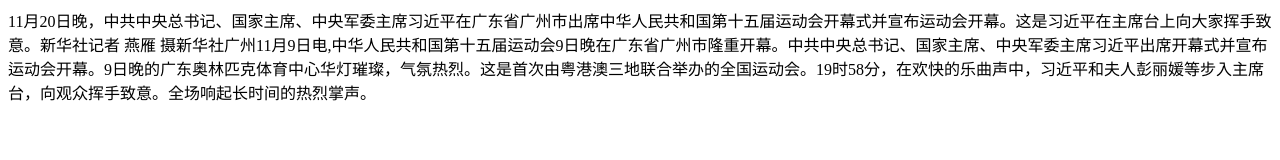
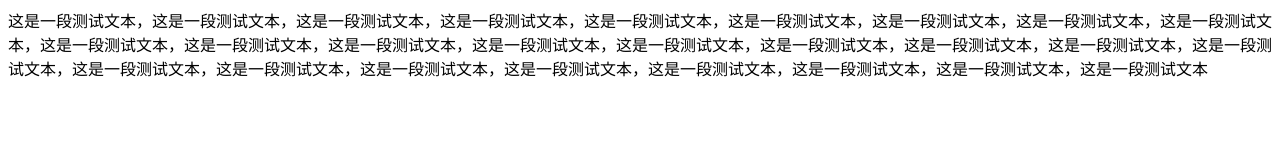
Before and after one commit to zourongchun/zourongchun.github.io, a plain HTML site: page index.html in a window 1280 px wide. Drawn offline with Linux system fonts and the light colour scheme.

Commit message:
Update index.html

```diff
--- a/index.html
+++ b/index.html
@@ -24,7 +24,7 @@
   var app = new Vue({
     el: '#app',
     data: {
-      message: '11月20日晚，中共中央总书记、国家主席、中央军委主席习近平在广东省广州市出席中华人民共和国第十五届运动会开幕式并宣布运动会开幕。这是习近平在主席台上向大家挥手致意。新华社记者 燕雁 摄新华社广州11月9日电,中华人民共和国第十五届运动会9日晚在广东省广州市隆重开幕。中共中央总书记、国家主席、中央军委主席习近平出席开幕式并宣布运动会开幕。9日晚的广东奥林匹克体育中心华灯璀璨，气氛热烈。这是首次由粤港澳三地联合举办的全国运动会。19时58分，在欢快的乐曲声中，习近平和夫人彭丽媛等步入主席台，向观众挥手致意。全场响起长时间的热烈掌声。',
+      message: '这是一段测试文本，这是一段测试文本，这是一段测试文本，这是一段测试文本，这是一段测试文本，这是一段测试文本，这是一段测试文本，这是一段测试文本，这是一段测试文本，这是一段测试文本，这是一段测试文本，这是一段测试文本，这是一段测试文本，这是一段测试文本，这是一段测试文本，这是一段测试文本，这是一段测试文本，这是一段测试文本，这是一段测试文本，这是一段测试文本，这是一段测试文本，这是一段测试文本，这是一段测试文本，这是一段测试文本，这是一段测试文本，这是一段测试文本',
       val:'',
     },
     methods:{
```
